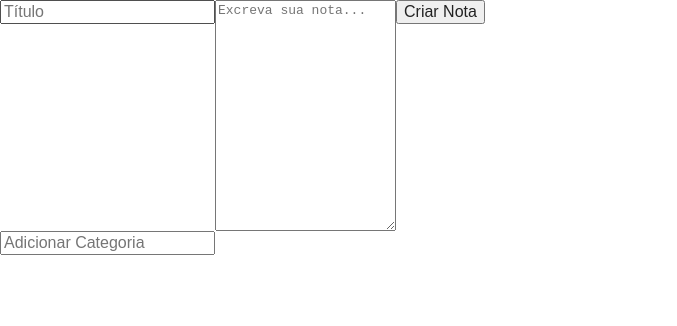
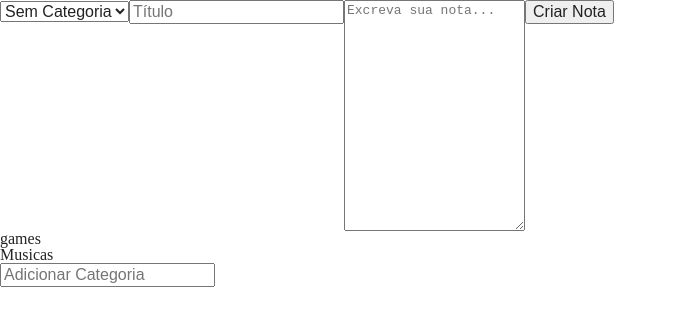
Before and after one commit to Br-ribeiro/React-notas, a React (Create React App) app: page / in a window 1280 px wide. Shown: the top 326 px of the page, without its empty margins (0-677 px from the left). Built offline with nearby package versions, Linux system fonts and the light colour scheme.

Commit message:
Feito a inserção de categoria para os cards

```diff
--- a/src/App.js
+++ b/src/App.js
@@ -12,12 +12,12 @@
 
     this.state = {
       notas:[],
-      categorias:[]
+      categorias:["games","Musicas"]
     };
   }
 
-  criarNota(titulo, texto){
-    const novaNota = {titulo, texto};
+  criarNota(titulo, texto, categoria){
+    const novaNota = {titulo, texto, categoria};
     const novoArrayNotas = [...this.state.notas, novaNota]
     const novoEstado = {
       notas:novoArrayNotas
@@ -41,7 +41,10 @@
   render() {
     return (
       <section>
-        <FormularioCadastro criarNota={this.criarNota.bind(this)} />
+        <FormularioCadastro
+          categorias={this.state.categorias}
+          criarNota={this.criarNota.bind(this)}
+        />
         <main className="conteudo-principal">
           <ListaDeCategorias
             categorias={this.state.categorias}
@@ -50,6 +53,7 @@
           <ListaDeNotas
             apagarNota={this.deletarNota.bind(this)}
             notas={this.state.notas}
+
           />
         </main>
       </section>
--- a/src/componets/CardNota/CardNota.jsx
+++ b/src/componets/CardNota/CardNota.jsx
@@ -15,6 +15,7 @@
             <header className="card-nota_cabecalho">
               <h3 className="card-nota_titulo">{this.props.titulo}</h3>
               <DeleteSVG onClick={this.apagar.bind(this)} />
+              <h4>{this.props.categoria}</h4>
             </header>
             <p className="card-nota_texto">{this.props.texto}</p>
           </section>
--- a/src/componets/ListaDeNotas/ListaDeNotas.jsx
+++ b/src/componets/ListaDeNotas/ListaDeNotas.jsx
@@ -19,6 +19,7 @@
                apagarNota={this.props.apagarNota}
                titulo={nota.titulo}
                texto={nota.texto}
+               categoria={nota.categoria}
              />
 
            </li>
--- a/src/componets/formularioCadastro/FormularioCadastro.jsx
+++ b/src/componets/formularioCadastro/FormularioCadastro.jsx
@@ -7,6 +7,7 @@
         super(props);
         this.titulo = "";
         this.texto = "";
+        this.categoria = "Sem Categoria";
     }
 
     _handleMudancaTitulo(evento){
@@ -20,21 +21,50 @@
         this.texto = evento.target.value;
     }
 
+    _handleMudancaCategoria(evento){
+        evento.stopPropagation();
+        this.categoria = evento.target.value;
+      }
+
     _criarNota(evento){
         evento.preventDefault();
         evento.stopPropagation();
-        this.props.criarNota(this.titulo, this.texto);
+        this.props.criarNota(this.titulo, this.texto, this.categoria);
 
     }
 
     render(){
         return (
-            <form className="form-cadastro" onSubmit={this._criarNota.bind(this)}>
-                <input type="text" placeholder="Título" className="form-cadastro_input" onChange={this._handleMudancaTitulo.bind(this)} />
-                <textarea className="form-cadastro_input" rows={15} placeholder="Excreva sua nota..." onChange={this._handleMudancaTexto.bind(this)}></textarea>
-                <button className="form-cadastro_input form-cadastro_submit">Criar Nota</button>
-            </form>
-        )
+          <form className="form-cadastro" onSubmit={this._criarNota.bind(this)}>
+
+            <select
+              className="form-cadastro_input"
+              onChange={this._handleMudancaCategoria.bind(this)}
+            >
+
+              <option>Sem Categoria</option>
+              {this.props.categorias.map((categoria) => {
+                return <option>{categoria}</option>;
+              })}
+            </select>
+
+            <input
+              type="text"
+              placeholder="Título"
+              className="form-cadastro_input"
+              onChange={this._handleMudancaTitulo.bind(this)}
+            />
+            <textarea
+              className="form-cadastro_input"
+              rows={15}
+              placeholder="Excreva sua nota..."
+              onChange={this._handleMudancaTexto.bind(this)}
+            ></textarea>
+            <button className="form-cadastro_input form-cadastro_submit">
+              Criar Nota
+            </button>
+          </form>
+        );
     }
 
 }
```
